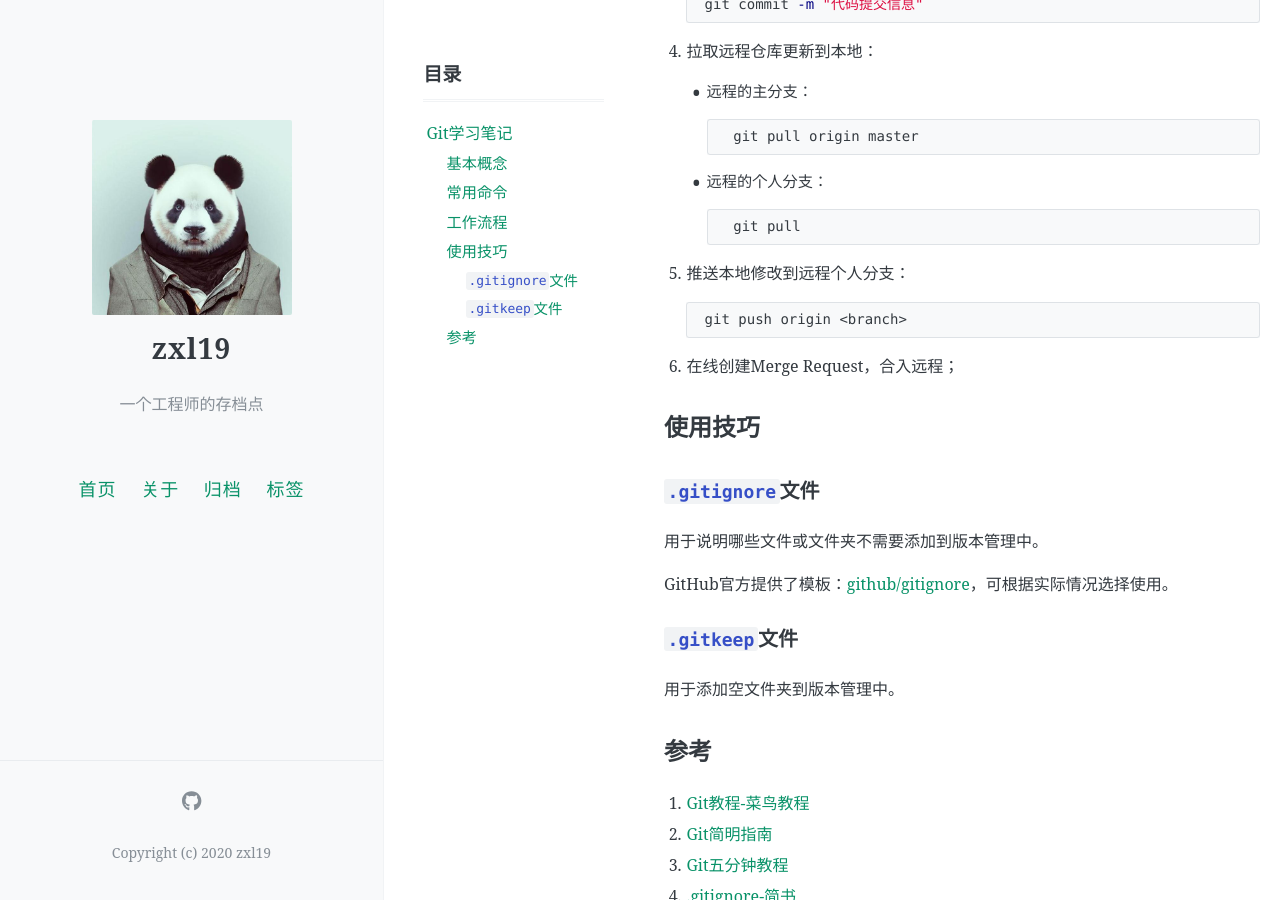
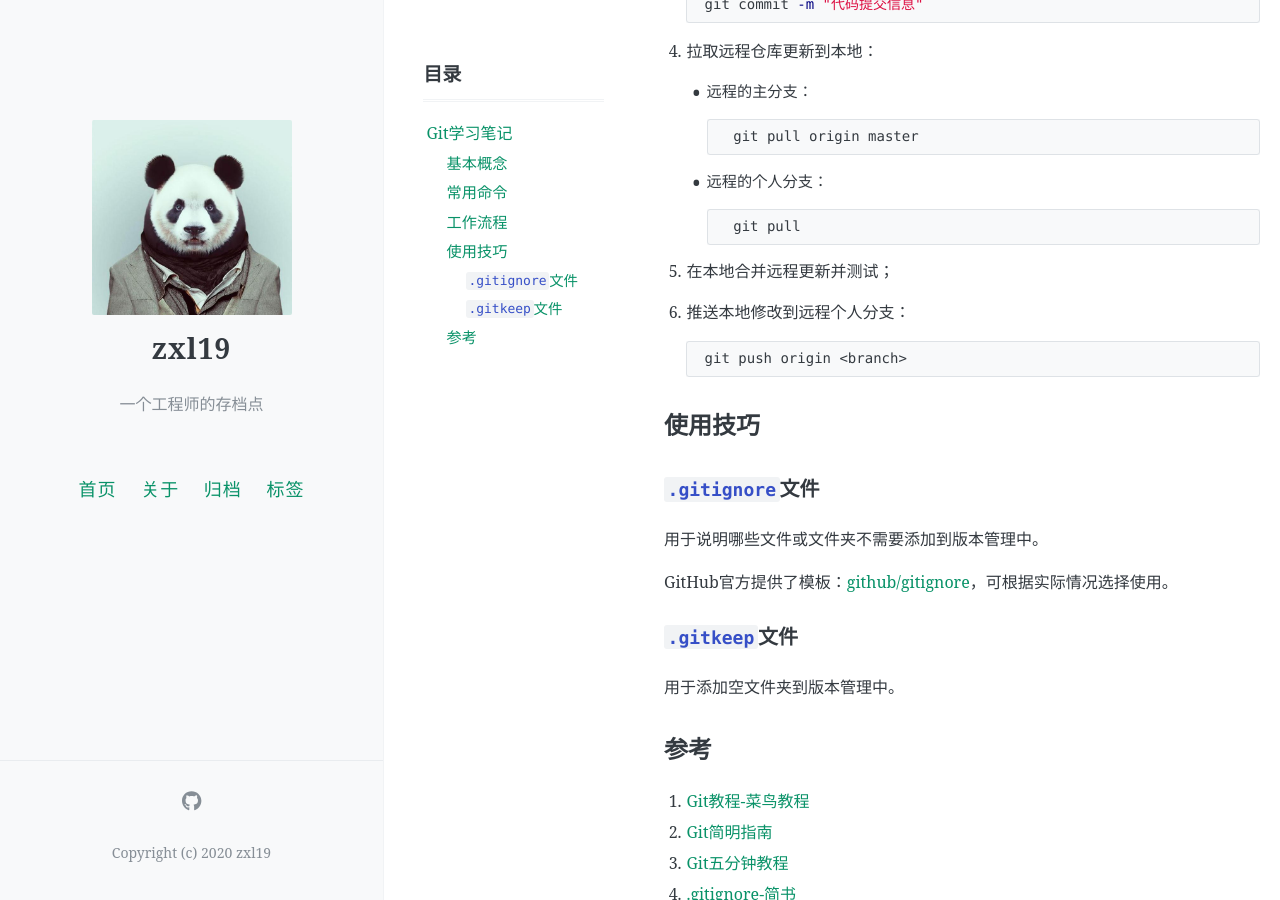
Before and after one commit to zxl19/zxl19.github.io, a Jekyll site: the page built from _posts/2021-08-14-git-note.md, in a window 1280 px wide and 900 px high, scrolled down 2974 px. Built offline with Jekyll 4.4.1, drawn with Linux system fonts in a browser that asks for light colours; comment, search, counter and statistics services are not loaded.

Commit message:
Update Posts

````diff
--- a/_posts/2021-08-14-git-note.md
+++ b/_posts/2021-08-14-git-note.md
@@ -184,13 +184,12 @@ pinned: false
         git pull
         ```
 
-5. 推送本地修改到远程个人分支：
+5. 在本地合并远程更新并测试；
+6. 推送本地修改到远程个人分支：
 
     ```shell
     git push origin <branch>
     ```
-
-6. 在线创建Merge Request，合入远程；
 
 ## 使用技巧
 
````
Also changed, not shown: _posts/2021-09-19-stl-note.md (+3 -2 lines).
